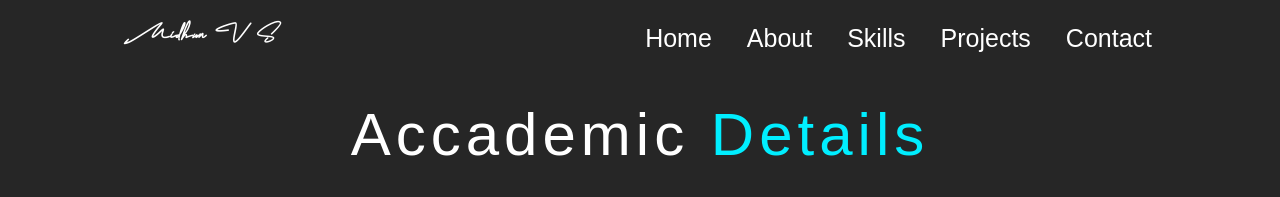
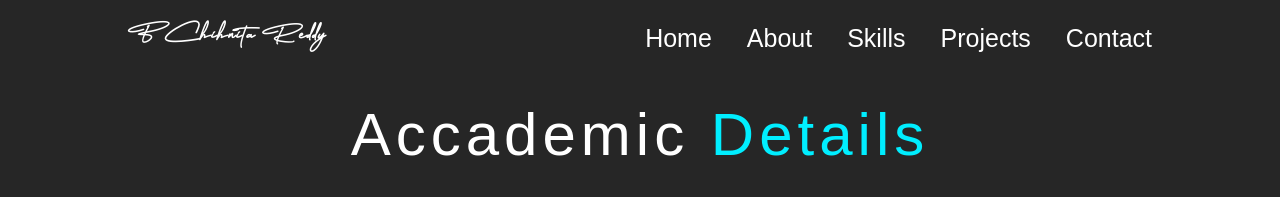
Before and after one commit to chihnita-reddy/chihnita-reddy.github.io, a plain HTML site: page files/timeline.html in a window 1280 px wide. Shown: the top 197 px of the page. Drawn offline with nearby package versions, Linux system fonts and the light colour scheme.

Commit message:
timeline.html

```diff
--- a/files/timeline.html
+++ b/files/timeline.html
@@ -18,7 +18,7 @@
     <body>
 
         <header class="header" id="header">
-            <a class="logo">Midhun V S</a>
+            <a class="logo">B Chihnita Reddy</a>
             <input type="checkbox" id="menu-toggle" class="menu-toggle">
             <label for="menu-toggle" class="menu-icon"><i class='bx bx-menu'></i></label>
             <nav class="navbar" id="myLinks">
```
